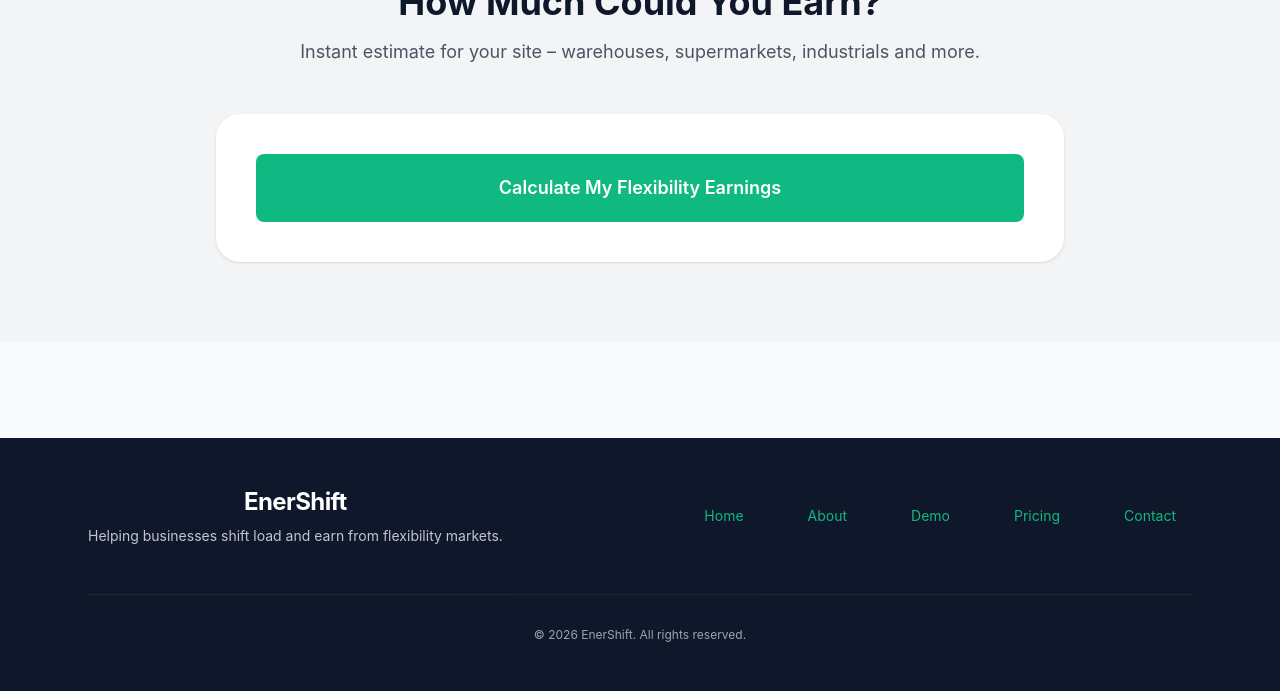
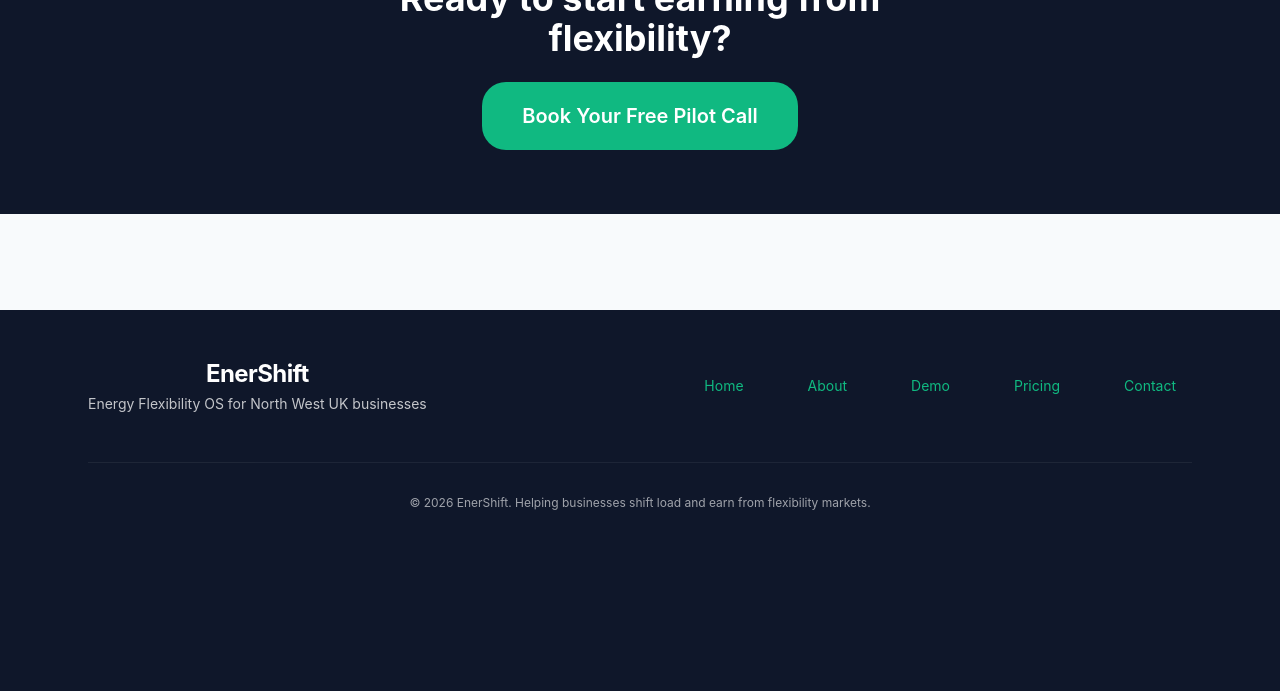
Before and after one commit to willbrad0803/EnerShift, a Django app: page / in a window 1280 px wide. Shown: the part 1838-2529 px from the top of the page. After the commit the page ends 2348 px from the top, so only its background shows below. Run offline with Django 5.2, Linux system fonts and the light colour scheme; some libraries are stand-ins or nearby versions.

Commit message:
Final clean update: remove logo, fix footer, improve messaging

```diff
--- a/templates/base.html
+++ b/templates/base.html
@@ -13,7 +13,7 @@
     <meta property="og:description" content="Shift energy use to cheap green wind power and earn revenue from flexibility markets.">
     <meta property="og:image" content="https://www.enershift.energy/static/assets/enershift-logo.png">
 
-    <!-- Favicon only (no visible logo in navbar/footer) -->
+    <!-- Favicon only -->
     <link rel="icon" href="{% static 'assets/enershift-logo.png' %}">
 
     <!-- Tailwind + Scripts -->
@@ -40,7 +40,7 @@
     </script>
 </head>
 <body class="bg-[var(--light)] text-[var(--dark)]">
-    <!-- Navbar - Text only, no logo image -->
+    <!-- Navbar -->
     <nav class="bg-[var(--dark)] text-white sticky top-0 z-50">
         <div class="max-w-7xl mx-auto px-6 py-5 flex justify-between items-center">
             <div class="text-2xl font-bold tracking-tight">EnerShift</div>
@@ -63,13 +63,13 @@
 
     {% block content %}{% endblock %}
 
-    <!-- Improved Footer with links -->
+    <!-- Footer -->
     <footer class="bg-[var(--dark)] text-white py-12">
         <div class="max-w-7xl mx-auto px-6">
             <div class="flex flex-col md:flex-row justify-between items-center gap-8">
                 <div>
-                    <div class="text-2xl font-bold tracking-tight mb-2">EnerShift</div>
-                    <p class="text-sm opacity-75">Helping businesses shift load and earn from flexibility markets.</p>
+                    <div class="text-2xl font-bold tracking-tight mb-1">EnerShift</div>
+                    <p class="text-sm opacity-75">Energy Flexibility OS for North West UK businesses</p>
                 </div>
 
                 <div class="flex flex-wrap gap-x-8 gap-y-2 text-sm">
@@ -82,7 +82,7 @@
             </div>
 
             <div class="text-center text-xs opacity-60 mt-12 pt-8 border-t border-white/10">
-                © 2026 EnerShift. All rights reserved.
+                © 2026 EnerShift. Helping businesses shift load and earn from flexibility markets.
             </div>
         </div>
     </footer>
--- a/templates/public/index.html
+++ b/templates/public/index.html
@@ -1,15 +1,14 @@
 {% extends 'base.html' %}
 
 {% block content %}
-<div class="min-h-screen bg-[var(--light)]">
+<div class="min-h-screen">
     <!-- Hero -->
     <section class="bg-gradient-to-br from-[var(--dark)] to-[#1e3a2f] text-white py-24">
         <div class="max-w-7xl mx-auto px-6 text-center">
-            <div class="max-w-3xl mx-auto">
             <h1 class="text-5xl md:text-6xl font-bold tracking-tight mb-6">
                 Energy Flexibility OS
             </h1>
-                <p class="text-xl md:text-2xl text-gray-300 mb-10">
+            <p class="text-xl md:text-2xl text-gray-300 max-w-3xl mx-auto mb-10">
                 Automatically shift your energy use to times when wind power is abundant and cheap.<br>
                 Forecast windy hours • Automate load shifting • Earn from BiTraDER, DFS and flexibility markets.
             </p>
@@ -19,51 +18,42 @@
                 Book Free 60-day Pilot Call
             </a>
         </div>
+    </section>
+
+    <!-- Map Section -->
+    <section class="py-16 bg-white">
+        <div class="max-w-7xl mx-auto px-6">
+            <h2 class="text-3xl font-bold text-center mb-8">Live Wind Forecast Map</h2>
+            <div class="bg-gray-100 rounded-3xl overflow-hidden shadow-xl" style="height: 600px;">
+                <div id="map" style="height: 100%; width: 100%;"></div>
+            </div>
+            <p class="text-center text-sm text-gray-500 mt-4">
+                Note: Map tiles may show temporary access warnings. We're switching providers soon for better reliability.
+            </p>
         </div>
     </section>
 
-<!-- Map Section -->
-<section id="map" class="py-20 bg-white">
-  <div class="max-w-7xl mx-auto px-6">
-    <div class="text-center mb-12">
-      <h2 class="text-4xl font-bold mb-4">Live Wind & Price Forecast</h2>
-      <p class="text-lg text-gray-600 max-w-2xl mx-auto">
-        See when renewable energy is abundant and cheap. Get automated load shift recommendations.
-      </p>
-    </div>
-    <div id="map" class="w-full h-[500px] rounded-3xl shadow-xl border border-gray-200"></div>
+    <!-- Simple CTA -->
+    <section class="py-16 bg-[var(--dark)] text-white text-center">
+        <div class="max-w-2xl mx-auto px-6">
+            <h2 class="text-4xl font-bold mb-6">Ready to start earning from flexibility?</h2>
+            <a href="https://calendly.com/william-bradshaw-enershift/60min"
+               target="_blank"
+               class="inline-block bg-[var(--primary)] hover:bg-emerald-600 text-white px-10 py-5 rounded-3xl text-xl font-semibold transition">
+                Book Your Free Pilot Call
+            </a>
         </div>
     </section>
-
-<!-- Calculator -->
-<section id="calculator" class="py-20 bg-gray-100">
-  <div class="max-w-4xl mx-auto px-6">
-    <div class="text-center mb-12">
-      <h2 class="text-4xl font-bold mb-4">How Much Could You Earn?</h2>
-      <p class="text-lg text-gray-600">Instant estimate for your site – warehouses, supermarkets, industrials and more.</p>
 </div>
 
-    <div class="bg-white rounded-3xl shadow p-10">
-      <button onclick="alert('Full interactive calculator with real-time wind forecasts and earnings estimates coming soon!')"
-              class="cta-btn w-full py-5 text-lg">
-        Calculate My Flexibility Earnings
-      </button>
-    </div>
-  </div>
-</section>
-
-<!-- Footer is already in base.html -->
 {% endblock %}
 
 {% block extra_scripts %}
 <script>
-  document.addEventListener('DOMContentLoaded', function() {
-    const mapEl = document.getElementById('map');
-    if (mapEl) {
-      var map = L.map(mapEl).setView([53.48, -2.24], 9);
-      L.tileLayer('https://{s}.tile.openstreetmap.org/{z}/{x}/{y}.png').addTo(map);
-      L.marker([53.48, -2.24]).addTo(map).bindPopup('UK Flexibility Opportunities');
-    }
-  });
+    // Simple Leaflet map init (you can expand this later)
+    const map = L.map('map').setView([53.48, -2.24], 8);
+    L.tileLayer('https://{s}.tile.openstreetmap.org/{z}/{x}/{y}.png', {
+        attribution: '&copy; OpenStreetMap contributors'
+    }).addTo(map);
 </script>
 {% endblock %}
```
Lines whose indentation alone changed are shown as unchanged.
